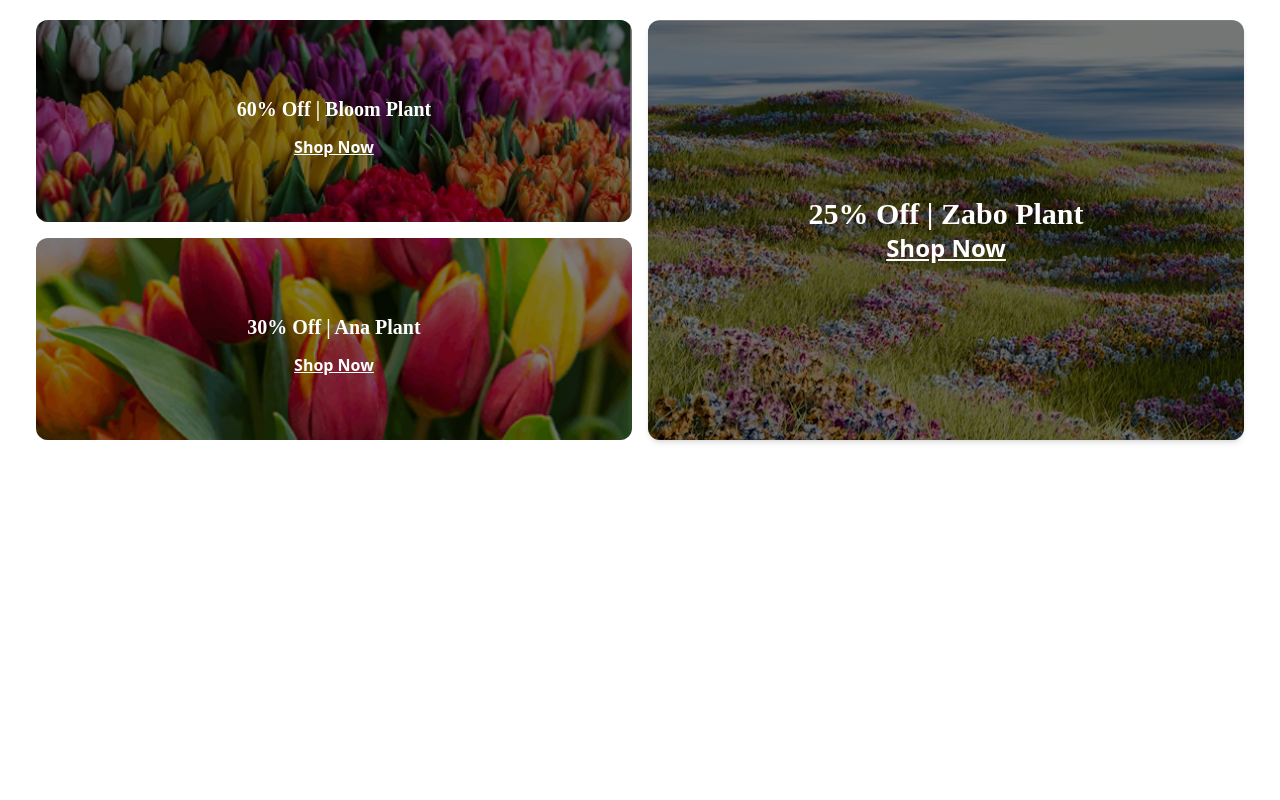
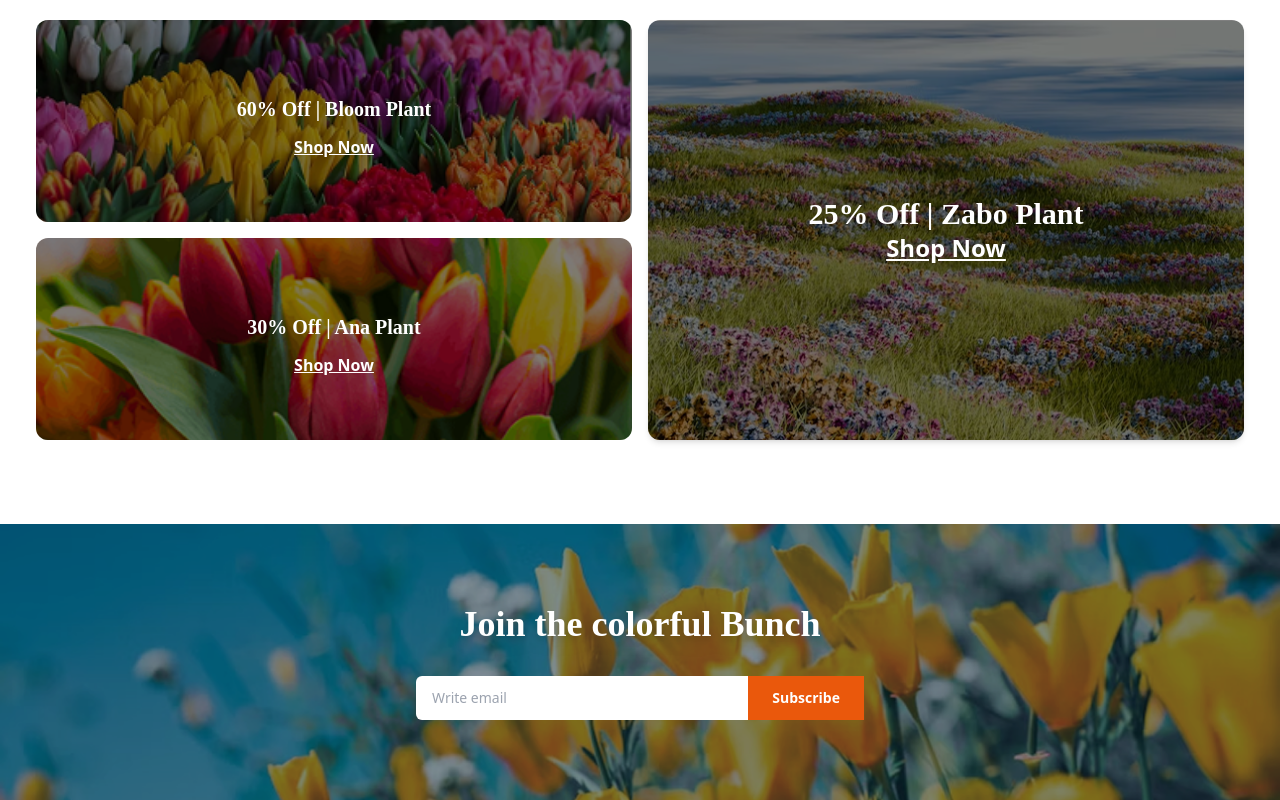
Before and after one commit to Tawhidh05/flower-market, a plain HTML site: page index.html in a window 1280 px wide. Shown: the part 1527-2327 px from the top of the page. Before the commit the page ends 2051 px from the top, so only its background shows below. Drawn offline with nearby package versions, Linux system fonts and the light colour scheme.

Commit message:
Newsletter Section Updated

```diff
--- a/index.html
+++ b/index.html
@@ -98,6 +98,26 @@
 </div>
     </section>
 
+<!-- Newsletter Section-->
+<section class="relative py-20 px-4 text-center bg-cover bg-center" style="background-image: url('assets/news-letter-bg.png');">
+  <div class="absolute inset-0 bg-black/20"></div>
 
+  <!-- Content -->
+  <div class="relative z-10 max-w-2xl mx-auto">
+    <h3 class="noto text-2xl md:text-4xl font-bold text-white mb-8 drop-shadow-lg">Join the colorful Bunch</h3>
+
+    <!-- Email Input Form -->
+    <div class="flex flex-col sm:flex-row justify-center items-stretch gap-0 max-w-md mx-auto">
+      <input
+        type="email"
+        placeholder="Write email"
+        class="flex-1 px-4 py-3 text-stone-600 bg-white border-0 outline-none rounded-l-md sm:w-full text-sm"
+      >
+      <button class="bg-orange-600 text-white px-6 py-3 font-semibold sm:text-sm whitespace-nowrap">
+        Subscribe
+      </button>
+    </div>
+  </div>
+</section>
 </body>
 </html>
```
